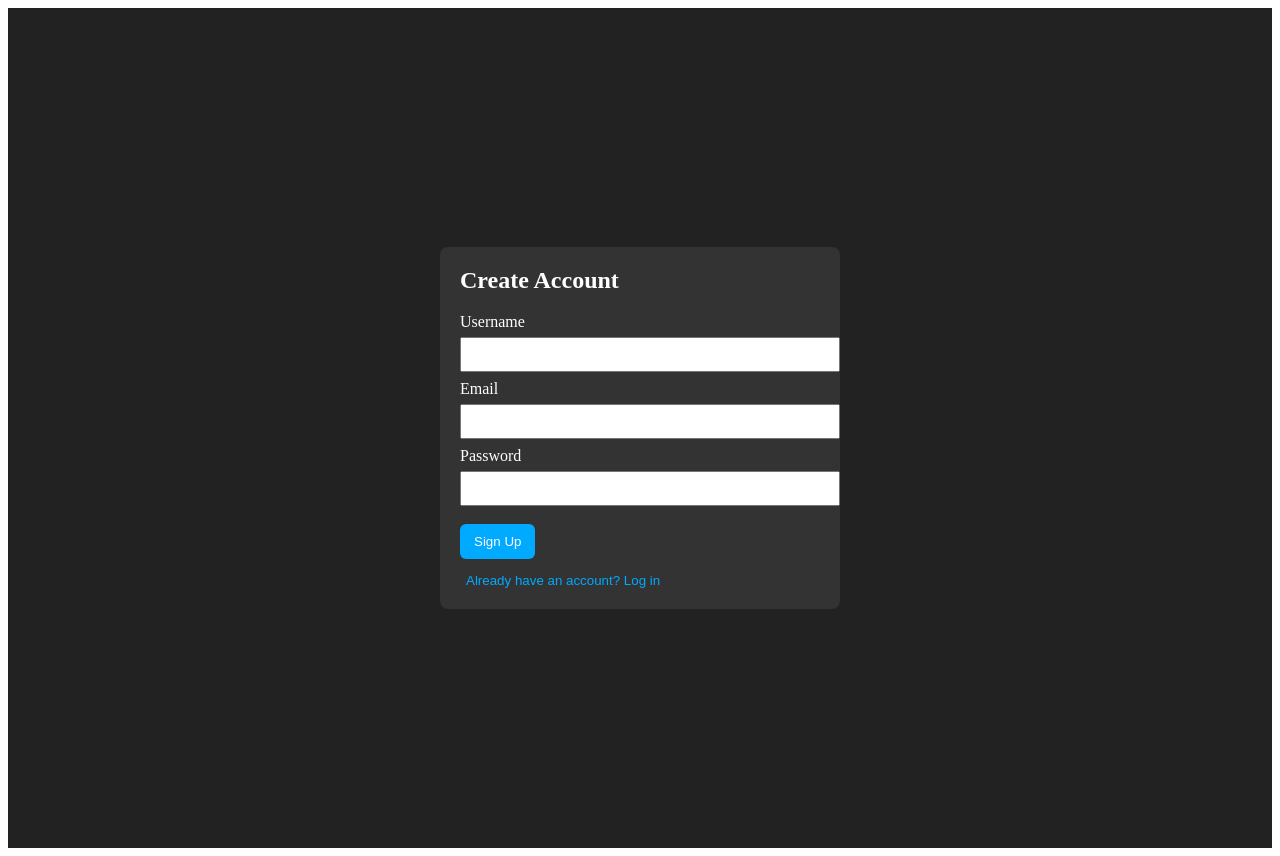
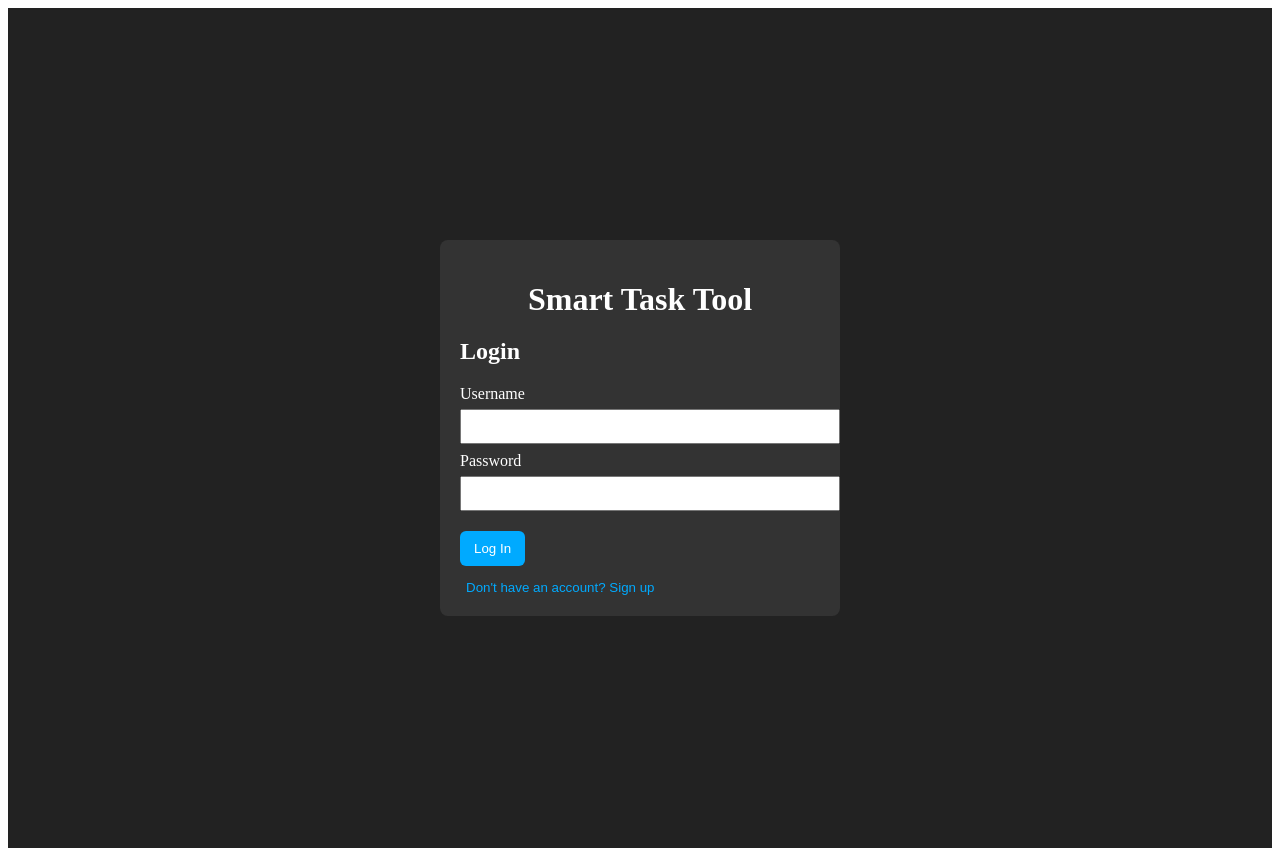
Before and after one commit to SariyaE/SmartTaskCollaboration, a React (Vite) app: page / in a window 1280 px wide. Built offline with nearby package versions, Linux system fonts and the light colour scheme.

Commit message:
Update Login.jsx

```diff
--- a/src/Login.jsx
+++ b/src/Login.jsx
@@ -1,51 +1,32 @@
-// Signup.jsx
+// Login.jsx
 import React, { useState } from "react";
 import { useNavigate } from "react-router-dom";
 import { toast, ToastContainer } from "react-toastify";
 
-
-export default function Signup({ setUser }) {
+export default function Login({ setUser }) {
   const [username, setUsername] = useState("");
-  const [email, setEmail] = useState("");
   const [password, setPassword] = useState("");
   const navigate = useNavigate();
 
-
-  const handleSignup = (e) => {
+  const handleLogin = (e) => {
     e.preventDefault();
 
+    const usersRaw = localStorage.getItem("users");
+    const users = usersRaw ? JSON.parse(usersRaw) : [];
 
-    // basic validation
-    if (!username.trim() || !email.trim() || !password.trim()) {
-      toast.error("All fields are required");
+    const user = users.find(
+      (u) => u.username === username && u.password === password
+    );
+
+    if (!user) {
+      toast.error("Invalid username or password");
       return;
     }
 
-
-    // get existing users from localStorage
-    const usersRaw = localStorage.getItem("users");
-    const users = usersRaw ? JSON.parse(usersRaw) : [];
-
-
-    // check if username already exists
-    if (users.some((u) => u.username === username)) {
-      toast.error("Username already exists");
-      return;
-    }
-
-
-    // create new user
-    const newUser = { username, email, password };
-    users.push(newUser);
-    localStorage.setItem("users", JSON.stringify(users));
-
-
-    // auto-login after signup
-    setUser({ username, email, role: "member" });
-    toast.success("Account created successfully!");
+    setUser(user);
+    toast.success("Logged in!");
     navigate("/projects");
   };
-
 
   return (
     <div
@@ -59,9 +40,10 @@ export default function Signup({ setUser }) {
         padding: 20,
       }}
     >
-      <ToastContainer position="top-right" autoClose={2500} />
+      <ToastContainer position="top-right" autoClose={2000} />
+
       <form
-        onSubmit={handleSignup}
+        onSubmit={handleLogin}
         style={{
           width: 360,
           background: "#333",
@@ -69,8 +51,11 @@ export default function Signup({ setUser }) {
           borderRadius: 8,
         }}
       >
-        <h2 style={{ marginTop: 0 }}>Create Account</h2>
+        <h1 style={{ textAlign: "center", marginBottom: 20 }}>
+          Smart Task Tool
+        </h1>
 
+        <h2 style={{ marginTop: 0 }}>Login</h2>
 
         <label style={{ display: "block", marginBottom: 8 }}>
           Username
@@ -80,18 +65,6 @@ export default function Signup({ setUser }) {
             style={{ width: "100%", padding: 8, marginTop: 6 }}
           />
         </label>
-
-
-        <label style={{ display: "block", marginBottom: 8 }}>
-          Email
-          <input
-            type="email"
-            value={email}
-            onChange={(e) => setEmail(e.target.value)}
-            style={{ width: "100%", padding: 8, marginTop: 6 }}
-          />
-        </label>
-
 
         <label style={{ display: "block", marginBottom: 8 }}>
           Password
@@ -103,7 +76,6 @@ export default function Signup({ setUser }) {
           />
         </label>
 
-
         <button
           type="submit"
           style={{
@@ -113,17 +85,16 @@ export default function Signup({ setUser }) {
             border: "none",
             borderRadius: 6,
             cursor: "pointer",
-            marginTop: 10,
+            marginTop: 12,
           }}
         >
-          Sign Up
+          Log In
         </button>
-
 
         <div style={{ marginTop: 12 }}>
           <button
             type="button"
-            onClick={() => navigate("/")}
+            onClick={() => navigate("/signup")}
             style={{
               background: "transparent",
               color: "#0af",
@@ -131,7 +102,7 @@ export default function Signup({ setUser }) {
               cursor: "pointer",
             }}
           >
-            Already have an account? Log in
+            Don't have an account? Sign up
           </button>
         </div>
       </form>
```
